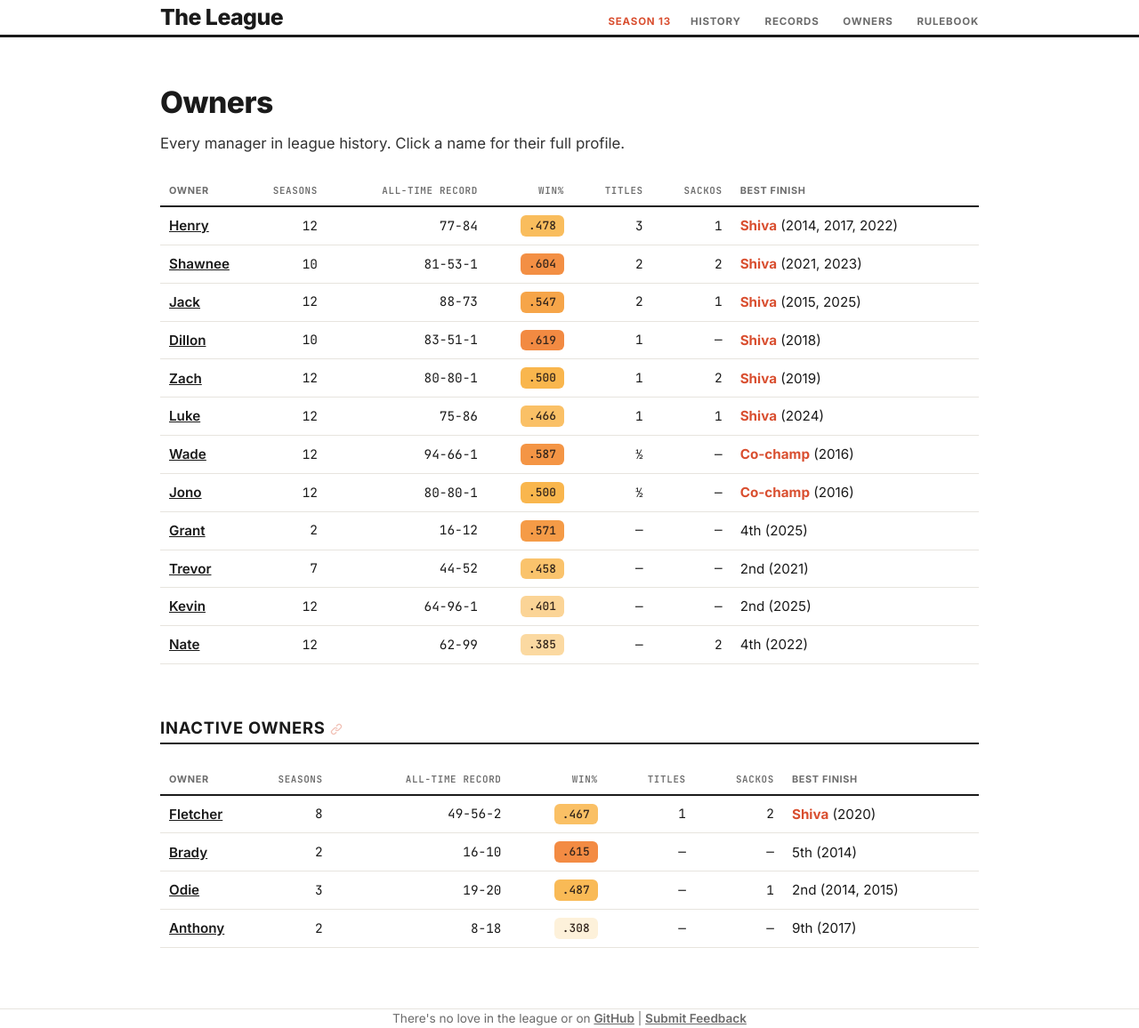
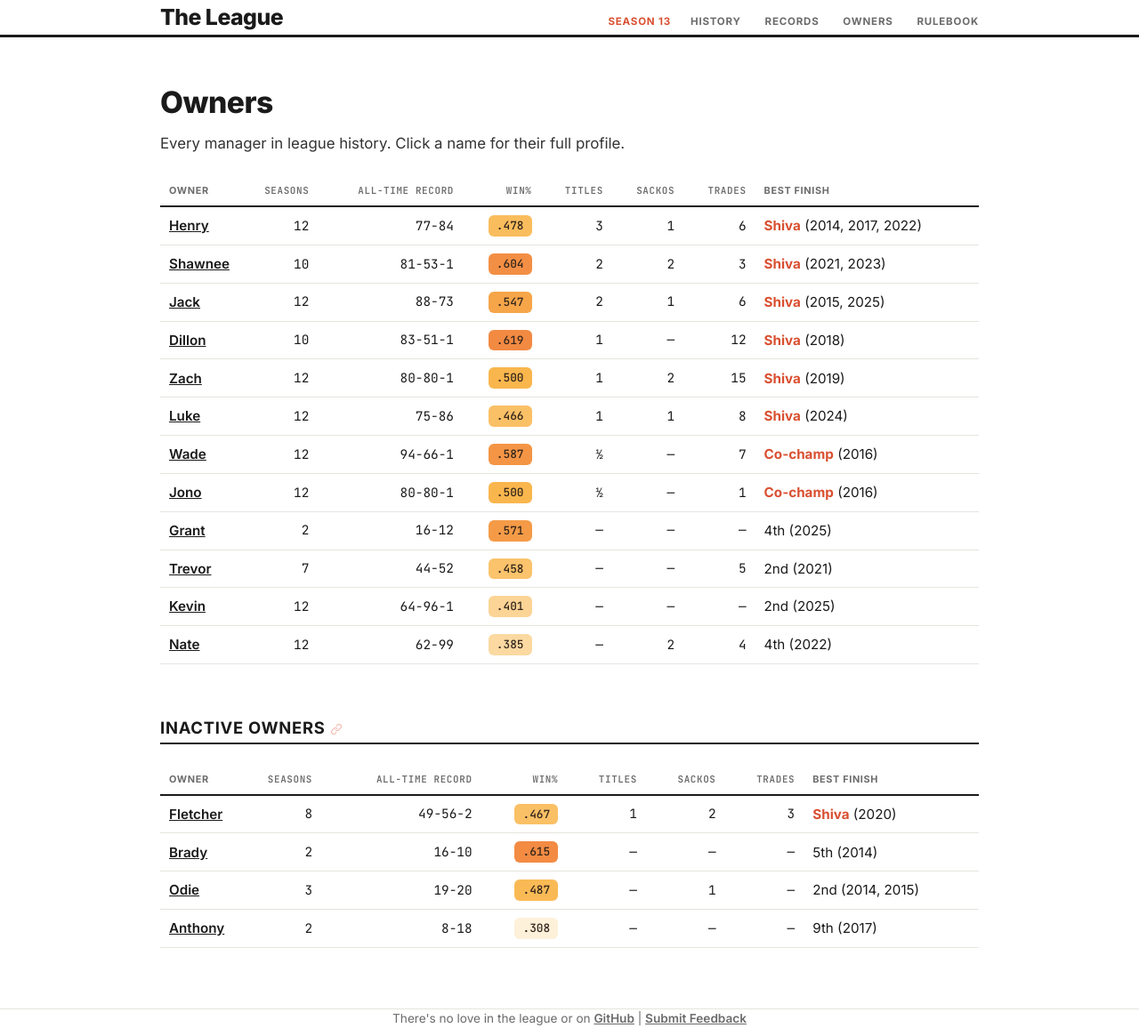
Before and after one commit to dillondrenzek/no-love-in-the-league, a Jekyll site: the page built from docs/teams/index.md, in a window 1280 px wide. Shown: the whole page at 89% size. Built offline with Jekyll 4.4.1, drawn with Linux system fonts in a browser that asks for light colours.

Commit message:
add trades column (#26)

```diff
--- a/docs/_data/owners.yml
+++ b/docs/_data/owners.yml
@@ -7,6 +7,7 @@ active:
   win_color: '#f9bd5d'
   titles: '3'
   sackos: 1
+  trades: 6
   best_finish:
     type: shiva
     years:
@@ -21,6 +22,7 @@ active:
   win_color: '#f38f44'
   titles: '2'
   sackos: 2
+  trades: 3
   best_finish:
     type: shiva
     years:
@@ -34,6 +36,7 @@ active:
   win_color: '#f6a549'
   titles: '2'
   sackos: 1
+  trades: 6
   best_finish:
     type: shiva
     years:
@@ -47,6 +50,7 @@ active:
   win_color: '#f28a42'
   titles: '1'
   sackos: 0
+  trades: 12
   best_finish:
     type: shiva
     years:
@@ -59,6 +63,7 @@ active:
   win_color: '#f9b64d'
   titles: '1'
   sackos: 2
+  trades: 15
   best_finish:
     type: shiva
     years:
@@ -71,6 +76,7 @@ active:
   win_color: '#fac066'
   titles: '1'
   sackos: 1
+  trades: 8
   best_finish:
     type: shiva
     years:
@@ -83,6 +89,7 @@ active:
   win_color: '#f49545'
   titles: ½
   sackos: 0
+  trades: 7
   best_finish:
     type: cochamp
     years:
@@ -95,6 +102,7 @@ active:
   win_color: '#f9b64d'
   titles: ½
   sackos: 0
+  trades: 1
   best_finish:
     type: cochamp
     years:
@@ -107,6 +115,7 @@ active:
   win_color: '#f59b47'
   titles: '0'
   sackos: 0
+  trades: 0
   best_finish:
     type: place
     ordinal: 4th
@@ -120,6 +129,7 @@ active:
   win_color: '#fac36c'
   titles: '0'
   sackos: 0
+  trades: 5
   best_finish:
     type: place
     ordinal: 2nd
@@ -133,6 +143,7 @@ active:
   win_color: '#fbd496'
   titles: '0'
   sackos: 0
+  trades: 0
   best_finish:
     type: place
     ordinal: 2nd
@@ -146,6 +157,7 @@ active:
   win_color: '#fbd9a1'
   titles: '0'
   sackos: 2
+  trades: 4
   best_finish:
     type: place
     ordinal: 4th
@@ -160,6 +172,7 @@ inactive:
   win_color: '#fac065'
   titles: '1'
   sackos: 2
+  trades: 3
   best_finish:
     type: shiva
     years:
@@ -172,6 +185,7 @@ inactive:
   win_color: '#f38b43'
   titles: '0'
   sackos: 0
+  trades: 0
   best_finish:
     type: place
     ordinal: 5th
@@ -185,6 +199,7 @@ inactive:
   win_color: '#f9ba56'
   titles: '0'
   sackos: 1
+  trades: 0
   best_finish:
     type: place
     ordinal: 2nd
@@ -199,6 +214,7 @@ inactive:
   win_color: '#fdf1da'
   titles: '0'
   sackos: 0
+  trades: 0
   best_finish:
     type: place
     ordinal: 9th
--- a/docs/_data/records.yml
+++ b/docs/_data/records.yml
@@ -36,7 +36,7 @@ records:
   opp_owner_name: null
   opp_team: null
 - category: Most Trades
-  value: 15
+  value: '15'
   sub_value: null
   season: null
   week: null
--- a/docs/_includes/owners_table.html
+++ b/docs/_includes/owners_table.html
@@ -12,6 +12,7 @@ site.data.owners (see scripts/generate_teams.py -> owners.yml).
       <th class="num">Win%</th>
       <th class="num">Titles</th>
       <th class="num">Sackos</th>
+      <th class="num">Trades</th>
       <th>Best Finish</th>
     </tr>
   </thead>
@@ -24,6 +25,7 @@ site.data.owners (see scripts/generate_teams.py -> owners.yml).
       <td class="num">{% include chip.html text=o.win_pct bg=o.win_color %}</td>
       <td class="num">{% if o.titles == "0" %}—{% else %}{{ o.titles }}{% endif %}</td>
       <td class="num">{% if o.sackos > 0 %}{{ o.sackos }}{% else %}—{% endif %}</td>
+      <td class="num">{% if o.trades > 0 %}{{ o.trades }}{% else %}—{% endif %}</td>
       <td>{% include best_finish.html bf=o.best_finish %}</td>
     </tr>
     {%- endfor %}
--- a/scripts/generate_teams.py
+++ b/scripts/generate_teams.py
@@ -74,6 +74,7 @@ def _owner_row(p):
         "record": rec_str(reg["w"], reg["l"], reg["t"]),
         "win_pct": pct(reg["win_pct"]), "win_color": heat_color(reg["win_pct"], 0.3, 0.7),
         "titles": fmt_titles(p["titles"]), "sackos": p["sackos"],
+        "trades": p.get("trades", 0),
         "best_finish": _best_finish_data(p),
     }
 
```
Also changed, not shown: docs/rulebook/index.md (+1 -1 lines), 2 other files.
